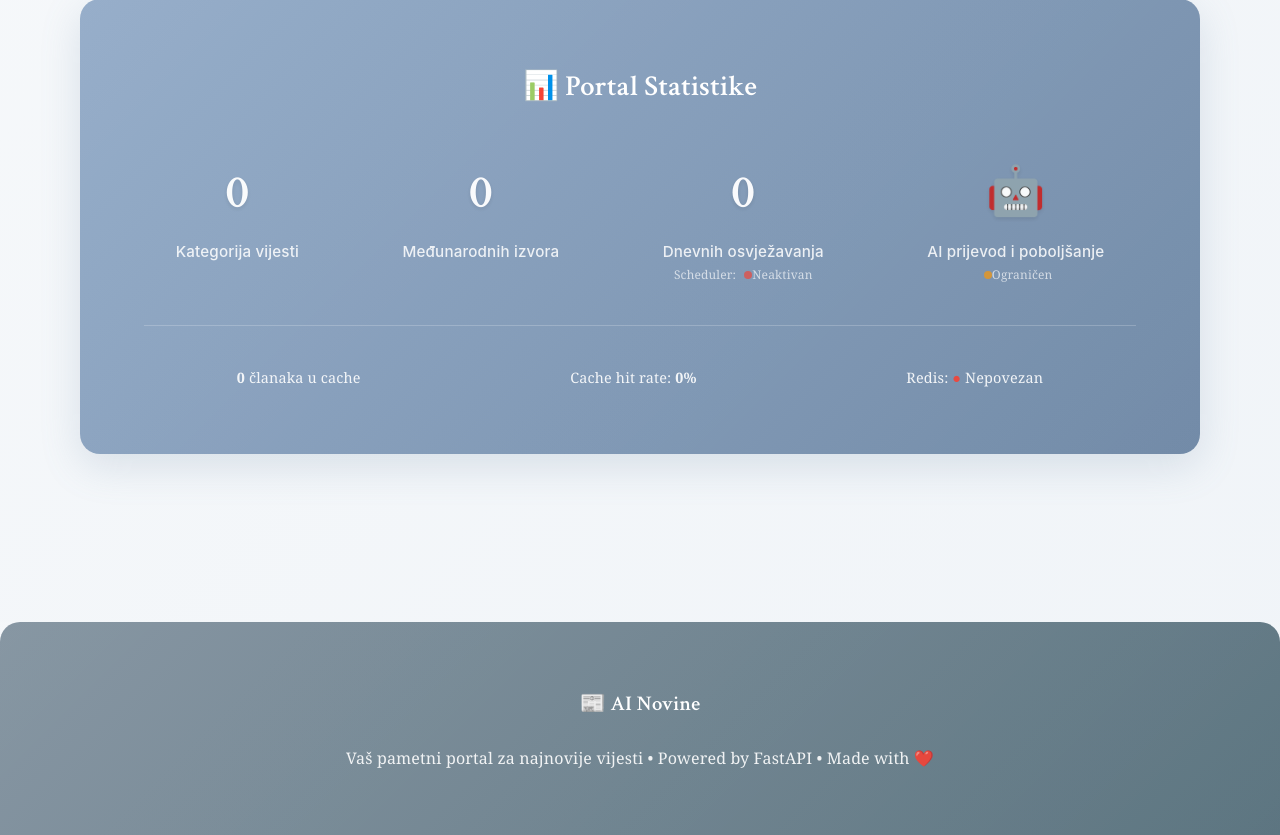
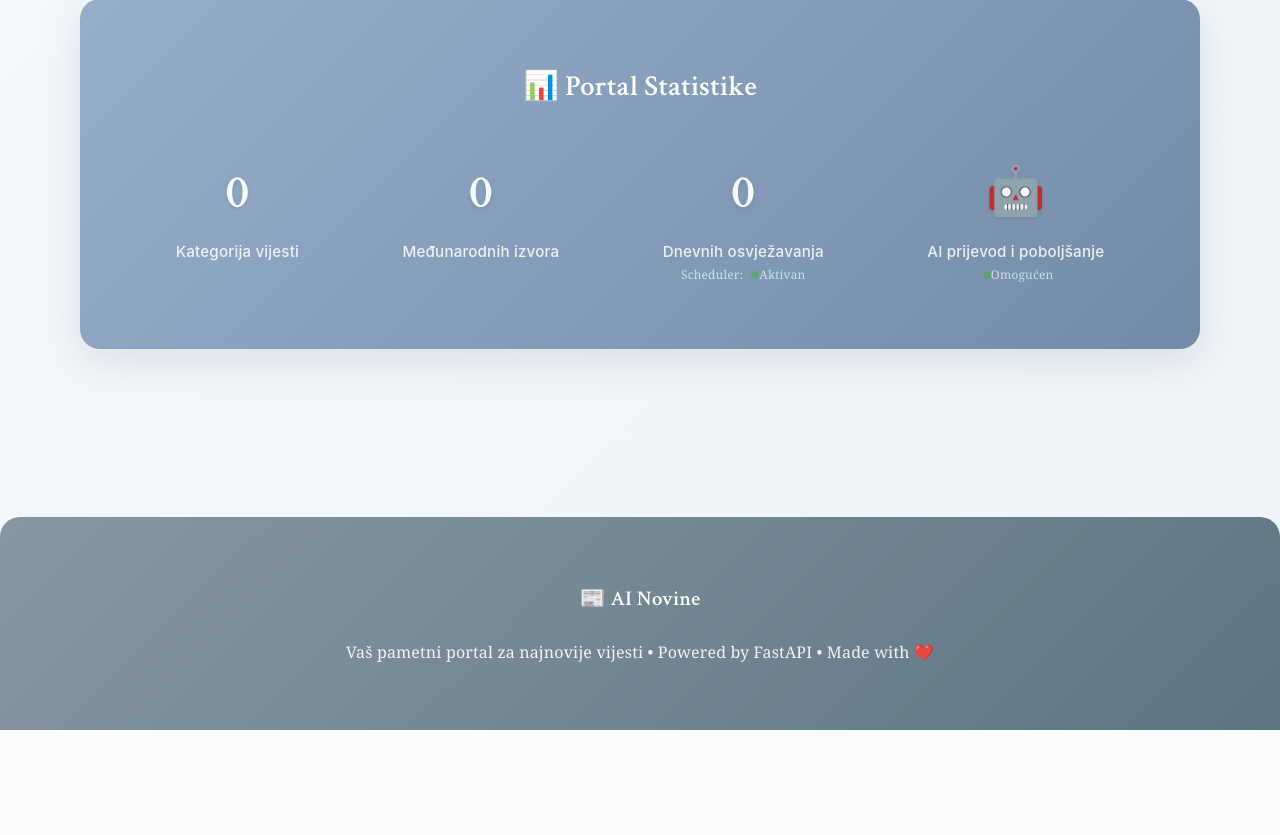
Before and after one commit to Branimir96/ai-novine-fastapi, a FastAPI app: template app/templates/index.html in a window 1280 px wide. Shown: the part 1854-2689 px from the top of the page. After the commit the page ends 2584 px from the top, so only its background shows below. Run offline with FastAPI, Linux system fonts and the light colour scheme; the template is opened without the code that fills it: most values are stand-ins (such as "Sample title", 1, 10 or a date in 2020).

Commit message:
Remove dynamic statistics section and hardcode portal stats
- Removed highlighted statistics section with cache/Redis data
- Hardcoded main statistics: 6 categories, 54+ sources, 25 daily refreshes
- Simplified design by removing dynamic template variables
- Fixed issue with zeros displaying in statistics
- Kept category cache status for individual cards

```diff
--- a/app/templates/index.html
+++ b/app/templates/index.html
@@ -136,7 +136,7 @@
     .regija-card .category-link { border-color: var(--warning-soft); }
     .regija-card .category-link:hover { border-color: #EF6C00; color: #EF6C00; }
 
-    /* Statistics Section with Dynamic Data */
+    /* Statistics Section with Hardcoded Data */
     .stats-section {
         background: linear-gradient(135deg, var(--primary-blue-light), var(--primary-blue));
         color: white;
@@ -331,64 +331,31 @@
     </div>
 </div>
 
-<!-- Dynamic Portal Statistics -->
+<!-- Hardcoded Portal Statistics -->
 <div class="stats-section">
     <h3>📊 Portal Statistike</h3>
     <div class="stats-grid">
         <div class="stat-item">
-            <div class="stat-number">{{ categories_count | default(6) }}</div>
+            <div class="stat-number">6</div>
             <div class="stat-label">Kategorija vijesti</div>
         </div>
         <div class="stat-item">
-            <div class="stat-number">{{ total_sources | default(54) }}+</div>
+            <div class="stat-number">54+</div>
             <div class="stat-label">Međunarodnih izvora</div>
         </div>
         <div class="stat-item">
-            <div class="stat-number">{{ daily_refreshes | default(25) }}</div>
+            <div class="stat-number">25</div>
             <div class="stat-label">Dnevnih osvježavanja</div>
             <div class="stat-sublabel">
                 Scheduler:
-                {% if scheduler_running %}
                 <span class="status-indicator status-online"></span>Aktivan
-                {% else %}
-                <span class="status-indicator status-offline"></span>Neaktivan
-                {% endif %}
             </div>
         </div>
         <div class="stat-item">
             <div class="stat-number">🤖</div>
             <div class="stat-label">AI prijevod i poboljšanje</div>
             <div class="stat-sublabel">
-                {% if ai_enabled %}
                 <span class="status-indicator status-online"></span>Omogućen
-                {% else %}
-                <span class="status-indicator status-warning"></span>Ograničen
-                {% endif %}
-            </div>
-        </div>
-    </div>
-
-    <!-- Additional Live Statistics -->
-    <div style="margin-top: var(--space-lg); padding-top: var(--space-lg); border-top: 1px solid rgba(255,255,255,0.2); position: relative; z-index: 1;">
-        <div style="display: flex; justify-content: space-around; flex-wrap: wrap; gap: var(--space-md); font-size: 0.9rem; opacity: 0.9;">
-            <div>
-                <strong>{{ total_cached_articles | default(0) }}</strong> članaka u cache
-            </div>
-            <div>
-                Cache hit rate: <strong>{{ cache_hit_rate | default(0) }}%</strong>
-            </div>
-            {% if scheduler_stats and scheduler_stats.total_refreshes > 0 %}
-            <div>
-                Uspješnost: <strong>{{ success_rate | default(0) }}%</strong>
-            </div>
-            {% endif %}
-            <div>
-                Redis:
-                {% if redis_connected %}
-                <span style="color: #4CAF50;">●</span> Povezan
-                {% else %}
-                <span style="color: #F44336;">●</span> Nepovezan
-                {% endif %}
             </div>
         </div>
     </div>
@@ -409,7 +376,7 @@ document.addEventListener('DOMContentLoaded', function() {
         }, index * 100);
     });
 
-    // Gentle animations for dynamic stats
+    // Gentle animations for stats
     const statNumbers = document.querySelectorAll('.stat-number');
     const observer = new IntersectionObserver((entries) => {
         entries.forEach(entry => {
```
